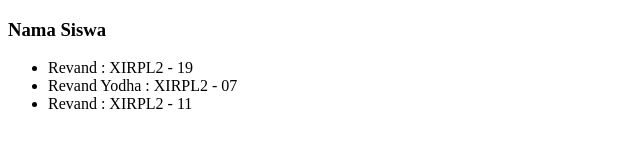
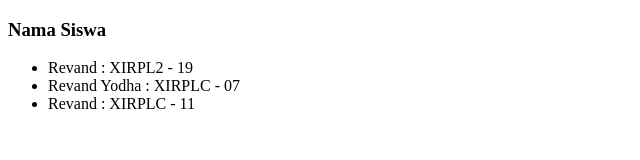
Before and after one commit to Revn4d099/Revand-XI-RPL-C, a plain HTML site: page index.html in a window 1280 px wide. Shown: the full height of the page, 0-640 px from the left. Drawn offline with Linux system fonts and the light colour scheme.

Commit message:
update siswa

```diff
--- a/index.html
+++ b/index.html
@@ -23,9 +23,9 @@
 
         <li>Revand : XIRPL2 - 19</li>
 
-        <li>Revand Yodha : XIRPL2 - 07</li>
+        <li>Revand Yodha : XIRPLC - 07</li>
 
-        <li>Revand : XIRPL2 - 11</li>
+        <li>Revand : XIRPLC - 11</li>
 
     </ul>
 
```
